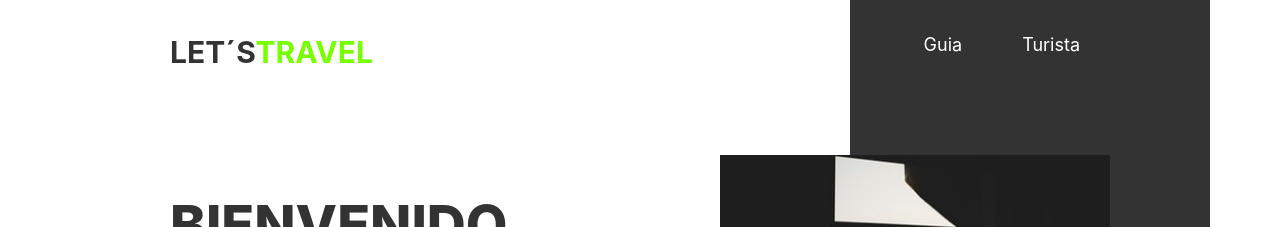
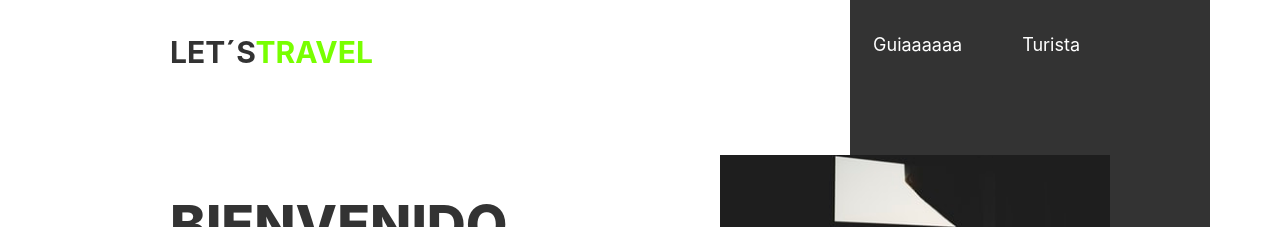
Before and after one commit to gaby-2020/traveling, a PHP site: page / in a window 1280 px wide. Shown: the top 227 px of the page. Run offline with PHP 8.4, Linux system fonts and the light colour scheme; some libraries are stand-ins or nearby versions; some web fonts are replaced.

Commit message:
login
index

```diff
--- a/index.php
+++ b/index.php
@@ -20,7 +20,7 @@
 	<header  id="navbar">
 		<a href="" class="logo">LET´S<span>TRAVEL</span></a>
 		<ul>
-		  <li><a href="index2.php">Guia</a></li>
+		  <li><a href="index2.php">Guiaaaaaa</a></li>
 		  <li><a href="registro.php">Turista</a></li>
 		</ul>
 		<span class="menuIcon" onclick="menuToggle();"></span>
```
